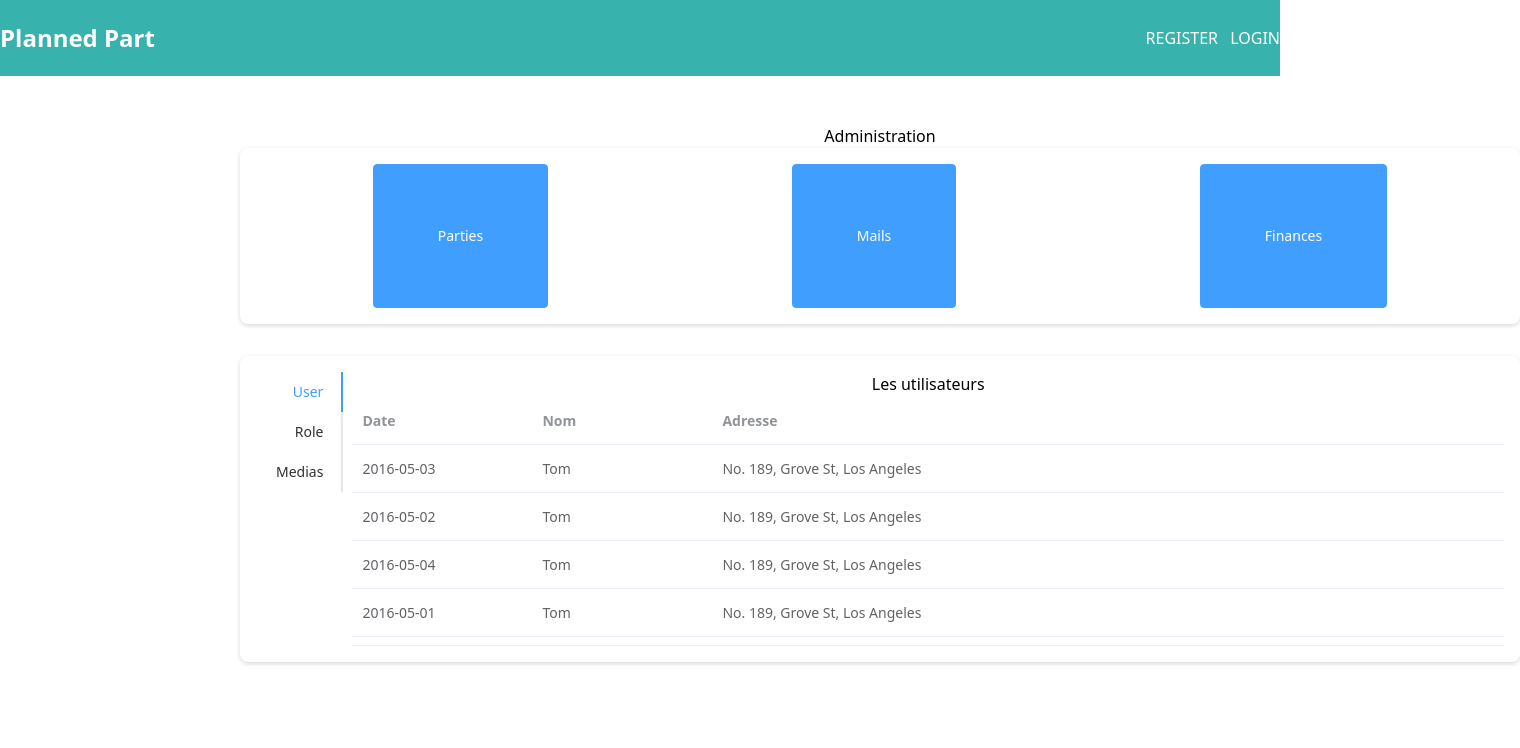
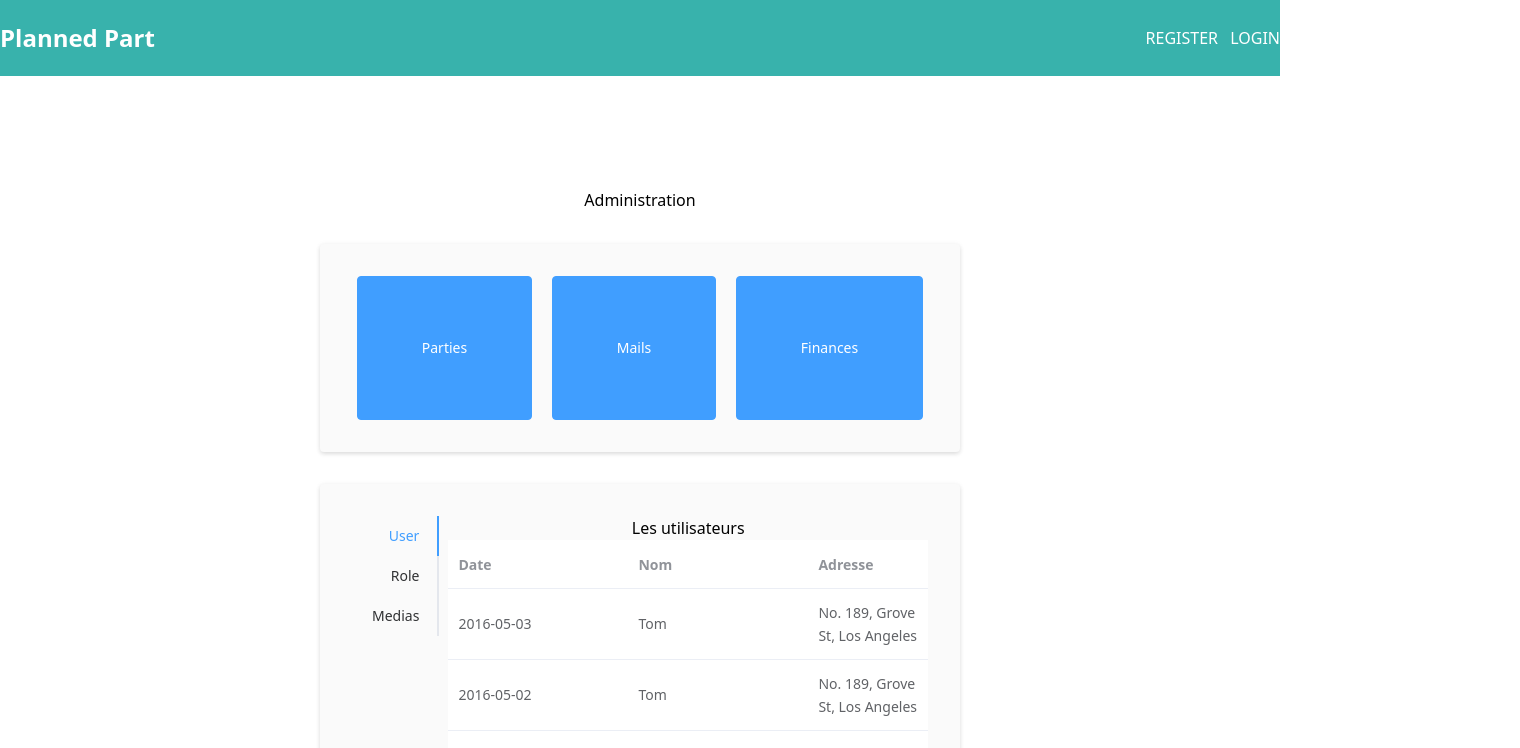
Before and after one commit to paulbreton/APP_VUE, a Nuxt app in the folder client/: page /admin/admin in a window 1280 px wide. Shown: the top 748 px of the page, 1520 px wide, since content can reach past the window. Built offline with nearby package versions, Linux system fonts and the light colour scheme; no server answers.

Commit message:
feat(): add front ui

```diff
--- a/client/assets/css/style.scss
+++ b/client/assets/css/style.scss
@@ -1,9 +1,18 @@
 .container-desktop-admin {
     margin: 7rem 20rem;
+}
+
+body {
+    background-color: #ffffff;
+}
+
+.box {
     padding: 2rem;
     border-radius: 4px;
     box-shadow: 0 2px 4px rgba(0, 0, 0, .12), 0 0 6px rgba(0, 0, 0, .04);
     min-width: 500px;
+    margin: 2rem 0;
+    background-color: #fafafa;
 }
 
 .el-loading-spinner {
--- a/client/components/Nav.vue
+++ b/client/components/Nav.vue
@@ -12,6 +12,9 @@
                     </NuxtLink>
                     <NuxtLink to="/users" class="hover:text-teal-200">
                         USERS
+                    </NuxtLink>
+                    <NuxtLink to="/admin/admin" class="hover:text-teal-200">
+                        ADMIN
                     </NuxtLink>
                     <NuxtLink to="/dashboard" class="hover:text-teal-200">
                         DASHBOARD
--- a/client/pages/admin/admin.vue
+++ b/client/pages/admin/admin.vue
@@ -1,5 +1,5 @@
 <template>
-    <div class="container">
+    <div class="container-desktop-admin">
         <h1>Administration</h1>
         <div class="box group-btn">
             <el-button type="primary" class="btn-admin">Parties</el-button>
@@ -25,15 +25,15 @@ export default {
 h1 {
     text-align: center;
 }
-.container {
+/* .container {
     margin: 3rem 15rem;
-}
-.box {
+}*/
+/* .box {
     padding: 1rem;
     margin-bottom: 2rem;
     border-radius: 8px;
     box-shadow: 0 2px 4px rgba(0, 0, 0, .12), 0 0 6px rgba(0, 0, 0, .04)
-}
+} */
 .group-btn {
     display: flex;
     justify-content: space-around;
```
